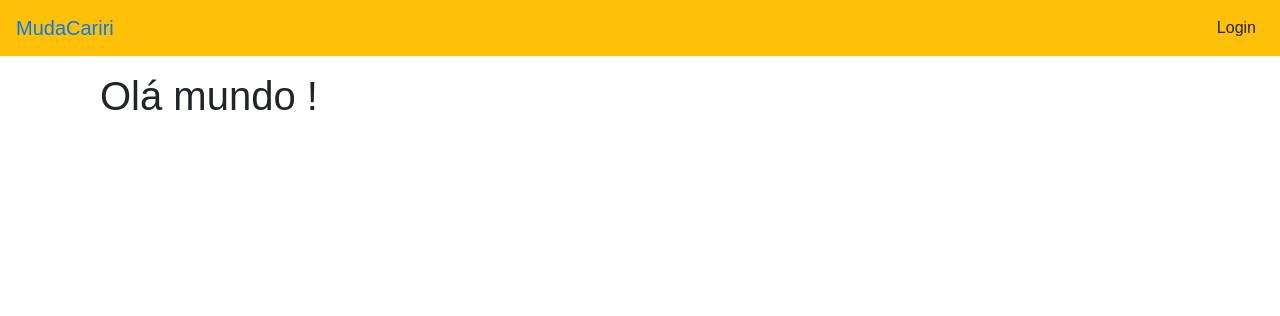
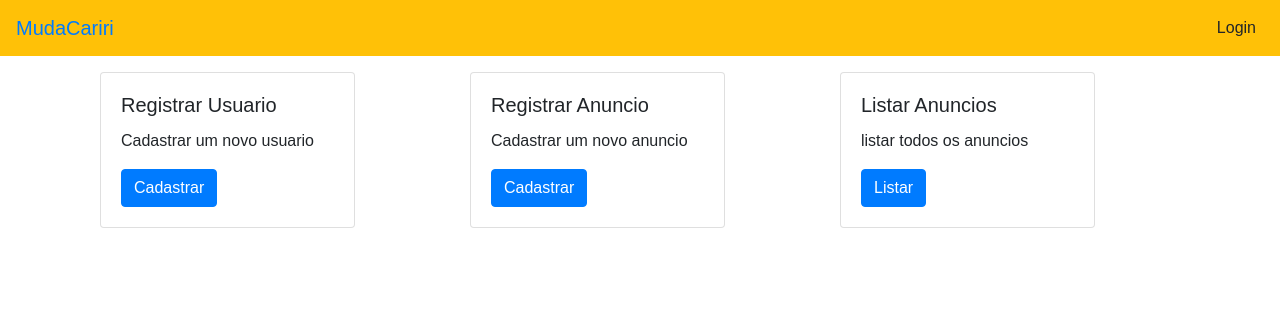
Before and after one commit to wallysonR/MudaCariri, a Django app: page / in a window 1280 px wide. Shown: the top 316 px of the page. Run offline with Django 3.2, Linux system fonts and the light colour scheme; some libraries are stand-ins or nearby versions; some web fonts are replaced.

Commit message:
:construction: melhorando navegação

```diff
--- a/project/app/templates/home.html
+++ b/project/app/templates/home.html
@@ -3,7 +3,38 @@
 {% block content %}
 
 <div class="container">
-<h1>Olá mundo !</h1>
+    <div class="row">
+        <div class="col">
+            <div class="card w-75">
+                <div class="card-body">
+                    <h5 class="card-title">Registrar Usuario</h5>
+                    <p class="card-text">Cadastrar um novo usuario</p>
+                    <a href="{% url 'registrar_usuario' %}" class="btn btn-primary">Cadastrar</a>
+                </div>
+            </div>
+        </div>
+        <div class="col">
+            <div class="card w-75">
+                <div class="card-body">
+                    <h5 class="card-title">Registrar Anuncio</h5>
+                    <p class="card-text">Cadastrar um novo anuncio</p>
+                    <a href="{% url 'registrar_anuncio' %}" class="btn btn-primary">Cadastrar</a>
+                </div>
+            </div>
+        </div>
+        <div class="col">
+            <div class="card w-75">
+                <div class="card-body">
+                    <h5 class="card-title">Listar Anuncios</h5>
+                    <p class="card-text">listar todos os anuncios</p>
+                    <a href="{% url 'listar_anuncio' %}" class="btn btn-primary">Listar</a>
+                </div>
+            </div>
+        </div>
+    </div>
+
+</div>
+
 </div>
 
 {% endblock content %}
--- a/project/app/views.py
+++ b/project/app/views.py
@@ -5,39 +5,31 @@ from django.contrib.auth.decorators import login_required
 from django.contrib.auth.models import User
 from django.http import HttpResponse
 from django.http import HttpResponseRedirect
-from django.shortcuts import render, redirect,get_object_or_404
+from django.shortcuts import render, redirect, get_object_or_404
 from django.forms import ModelForm
-from .models import Perfil
-from .forms import *
+from .models import Perfil, Anuncio
+from .forms import Perfil
 
-# todo Gerenciador de mensagens try catch
-
-# FORMS
 
 class PerfilForm(ModelForm):
     class Meta:
         model = Perfil
-        fields = ['rua','cidade']
+        fields = ['rua', 'cidade']
+
 
 class AnuncioForm(ModelForm):
     class Meta:
         model = Anuncio
-        fields = ['nome','descricao']
-
-
-#HOME
+        fields = ['nome', 'descricao']
 
 
 def home(request, template_name='home.html'):
     return render(request, template_name)
 
 
-#USUARIO
-
-
-def registrar_usuario(request,template_name="form_usuario.html"):
+def registrar_usuario(request, template_name="form_usuario.html"):
     form = PerfilForm(request.POST or None)
-    if request.method=="POST":
+    if request.method == "POST":
         name = request.POST['username']
         email = request.POST['email']
         password = request.POST['password']
@@ -45,32 +37,22 @@ def registrar_usuario(request,template_name="form_usuario.html"):
         cidade_requisicao = "juazeiro"
         user = User.objects.create_user(name, email, password)
         user.save()
-        perfil = Perfil.objects.create(rua=rua_requesicao,cidade=cidade_requisicao,usuario=user)
+        perfil = Perfil.objects.create(
+            rua=rua_requesicao, cidade=cidade_requisicao, usuario=user)
         perfil.save()
         return redirect('/login')
-    return render(request, template_name, {'form':form})
+    return render(request, template_name, {'form': form})
 
-# TODO EDITAR_USUARIO(PERFIL),EXCLUIR_USUARIO(PERFIL)
-# def editar_usuario(request,pk,template_name="form_usuario.html"):
-#     perfil = get_object_or_404(Perfil,pk=pk)
-#     usuario = get_object_or_404(User, pk = perfil.usuario_id)
-#     if usuario.is_activate:
-#         if request.method_is == "POST":
-#             form_perfil = PerfilForm(request.POST, instance=perfil)
-#             form_usuario =
-#             if form.is_valid():
-#                 form.save()
 
-def deletar_usuario(request,pk, template_name="delete.html"):
-    perfil = get_object_or_404(Perfil,pk = pk)
-    usuario = get_object_or_404(User, id = perfil.usuario_id)
+def deletar_usuario(request, pk, template_name="delete.html"):
+    perfil = get_object_or_404(Perfil, pk=pk)
+    usuario = get_object_or_404(User, id=perfil.usuario_id)
     if request.method == "POST":
         usuario.is_active = False
         usuario.save()
         return HttpResponse("Usuario deletado com sucesso!")
     else:
-        return render(request,template_name,{'usuario':usuario})
-
+        return render(request, template_name, {'usuario': usuario})
 
 
 def logar_usuario(request, template_name='login.html'):
@@ -86,39 +68,39 @@ def logar_usuario(request, template_name='login.html'):
             return HttpResponseRedirect(settings.LOGIN_URL)
     return render(request, template_name, {'redirect_to': home})
 
+
 def deslogar(request):
     logout(request)
     return redirect(home)
 
 
-
- # ANUNCIO
+@login_required
+def registrar_anuncio(request, template_name="form_anuncio.html"):
+    form = AnuncioForm(request.POST or None)
+    if request.method == "POST":
+        nome_planta = request.POST['nome']
+        descricao_planta = request.POST['descricao']
+        usuario1 = Perfil.objects.get(usuario_id=request.user.id)
+        anuncio = Anuncio.objects.create(
+            nome=nome_planta, descricao=descricao_planta, perfil=usuario1)
+        anuncio.save()
+        return redirect('listar_anuncio')
+    return render(request, template_name, {'form': form})
 
 
 @login_required
-def registrar_anuncio(request,template_name="form_anuncio.html"):
-    form = AnuncioForm(request.POST or None)
-    if request.method=="POST":
-        nome_planta = request.POST['nome']
-        descricao_planta = request.POST['descricao']
-        usuario1 = Perfil.objects.get(usuario_id = request.user.id)
-        anuncio = Anuncio.objects.create(nome=nome_planta,descricao=descricao_planta,perfil=usuario1)
-        anuncio.save()
-        return redirect('listar_anuncio')
-    return render(request,template_name,{'form':form})
+def listar_anuncio(request, template_name="listar_anuncio.html"):
+    anuncios = Anuncio.objects.filter(ativo=True)
+    anuncio = {'lista': anuncios}
+    return render(request, template_name, anuncio)
+
 
 @login_required
-def listar_anuncio(request, template_name="listar_anuncio.html"):
-    anuncios = Anuncio.objects.filter(ativo = True)
-    anuncio = {'lista':anuncios}
-    return render(request,template_name,anuncio)
-
-@login_required
-def editar_anuncio(request,pk ,template_name='form_anuncio.html'):
+def editar_anuncio(request, pk, template_name='form_anuncio.html'):
     anuncio = get_object_or_404(Anuncio, pk=pk)
     if anuncio.ativo == False:
-        #TODO mudar para uma subclasse do HTTPRESPONSE
-        return HttpResponse ('Esse anuncio está desativado')
+        # TODO mudar para uma subclasse do HTTPRESPONSE
+        return HttpResponse('Esse anuncio está desativado')
     else:
         if request.method == "POST":
             form = AnuncioForm(request.POST, instance=anuncio)
@@ -127,13 +109,14 @@ def editar_anuncio(request,pk ,template_name='form_anuncio.html'):
                 return redirect('listar_anuncio')
         else:
             form = AnuncioForm(instance=anuncio)
-    return render(request,template_name,{'form': form})
+    return render(request, template_name, {'form': form})
+
 
 @login_required
-def deletar_anuncio(request,pk, template_name='delete_anuncio.html'):
+def deletar_anuncio(request, pk, template_name='delete_anuncio.html'):
     anuncio = get_object_or_404(Anuncio, pk=pk)
     if request.method == "POST":
         anuncio.ativo = False
         anuncio.save()
         return redirect('listar_anuncio')
-    return render(request,template_name,{'anuncio':anuncio})
+    return render(request, template_name, {'anuncio': anuncio})
```
Also changed, not shown: project/app/forms.py (+3 -4 lines), project/app/templates/listar_anuncio.html (+7 -3 lines), requeriments.txt (+12 -3 lines), 1 other file.
